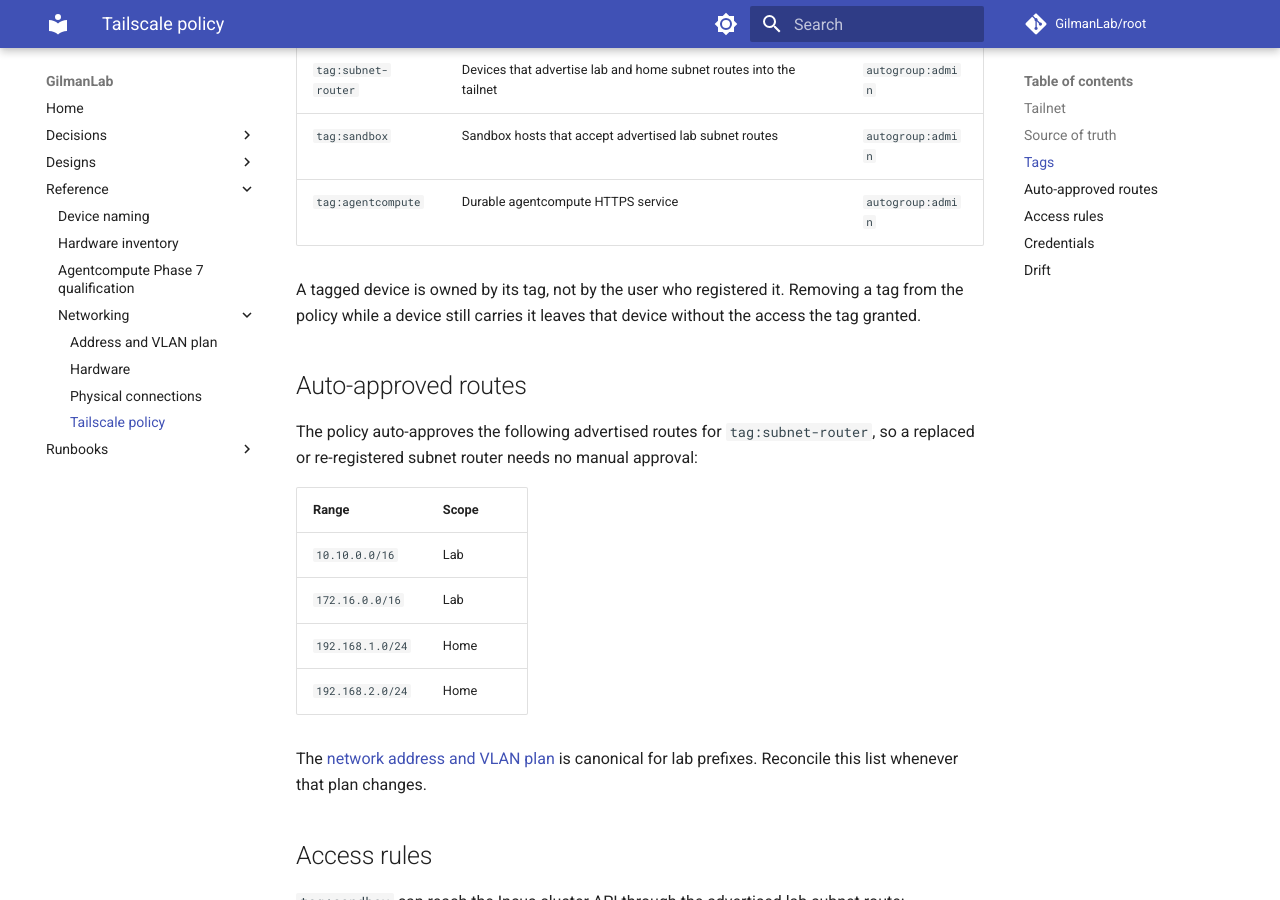
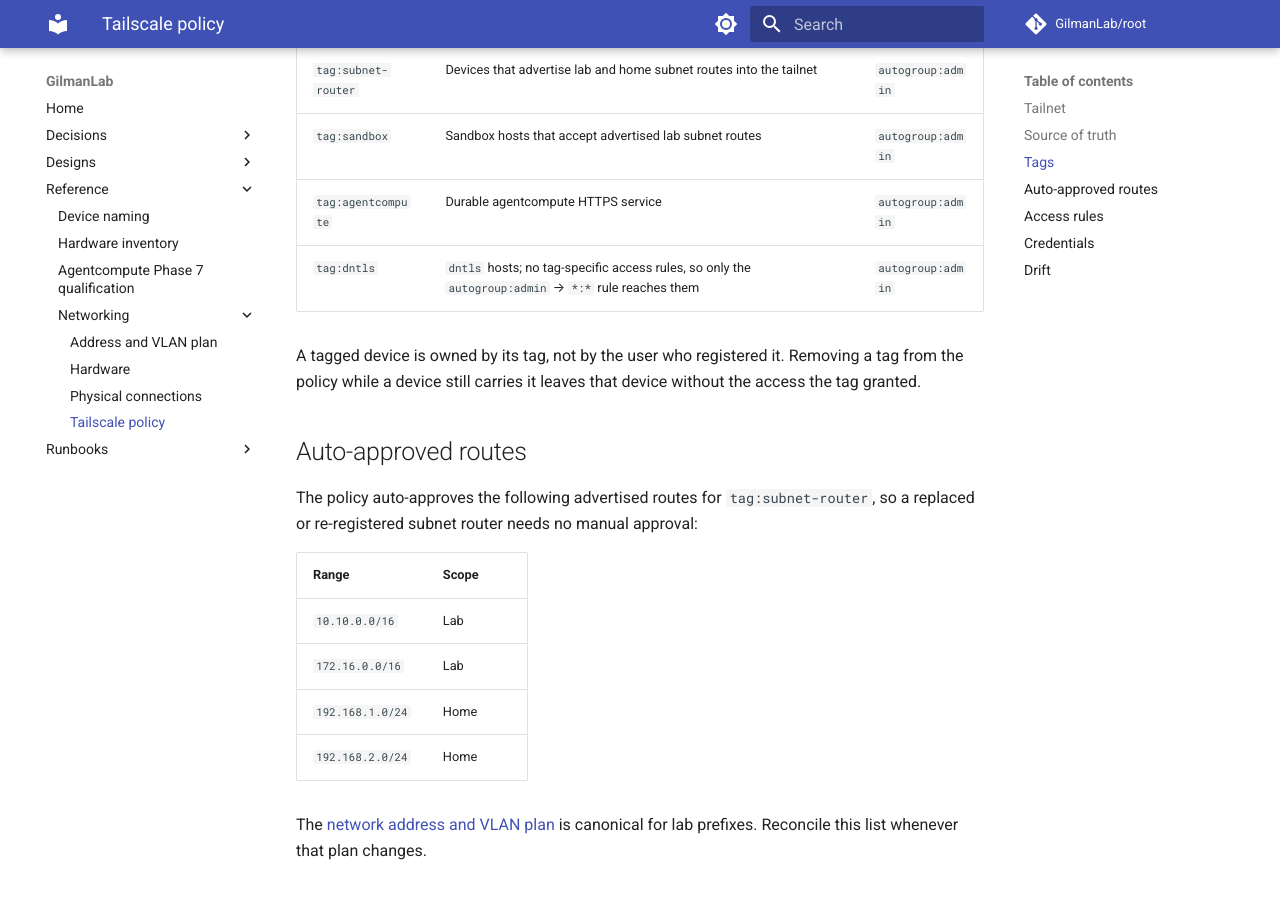
Before and after one commit to GilmanLab/root, an MkDocs documentation site: the page built from docs/docs/reference/networking/tailscale-policy.md, in a window 1280 px wide and 900 px high, scrolled down 1085 px. Built offline with MkDocs 1.6.1 and Material for MkDocs 9.7.7, drawn with Linux system fonts in a browser that asks for light colours; comment, search, counter and statistics services are not loaded.

Commit message:
docs(networking): add tag:dntls to the Tailscale policy reference (#60)

```diff
--- a/docs/docs/reference/networking/tailscale-policy.md
+++ b/docs/docs/reference/networking/tailscale-policy.md
@@ -44,6 +44,7 @@ and trailing commas. Section syntax is documented in Tailscale's
 | `tag:subnet-router` | Devices that advertise lab and home subnet routes into the tailnet | `autogroup:admin` |
 | `tag:sandbox` | Sandbox hosts that accept advertised lab subnet routes | `autogroup:admin` |
 | `tag:agentcompute` | Durable agentcompute HTTPS service | `autogroup:admin` |
+| `tag:dntls` | `dntls` hosts; no tag-specific access rules, so only the `autogroup:admin` → `*:*` rule reaches them | `autogroup:admin` |
 
 A tagged device is owned by its tag, not by the user who registered it. Removing
 a tag from the policy while a device still carries it leaves that device without
```
